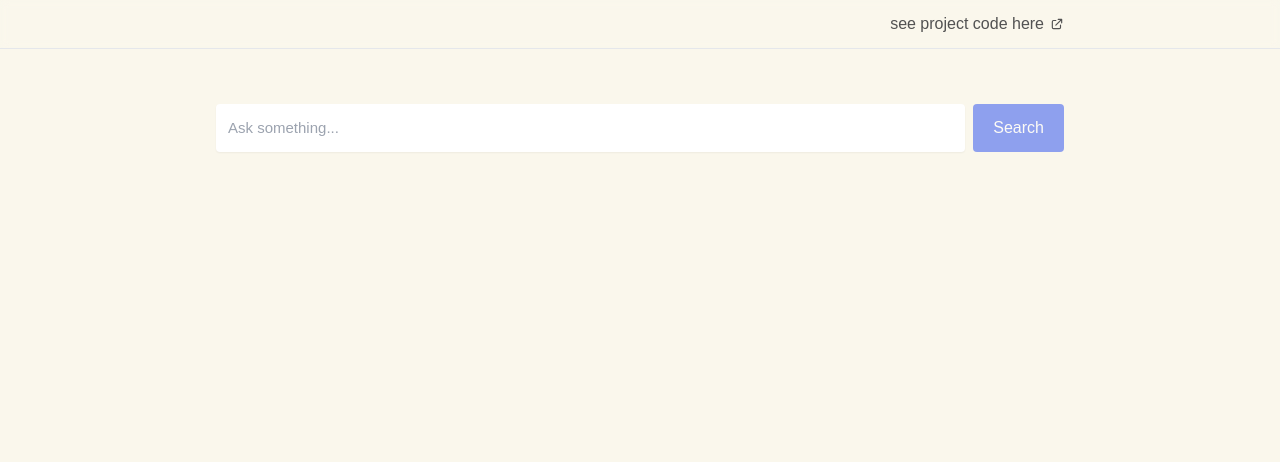
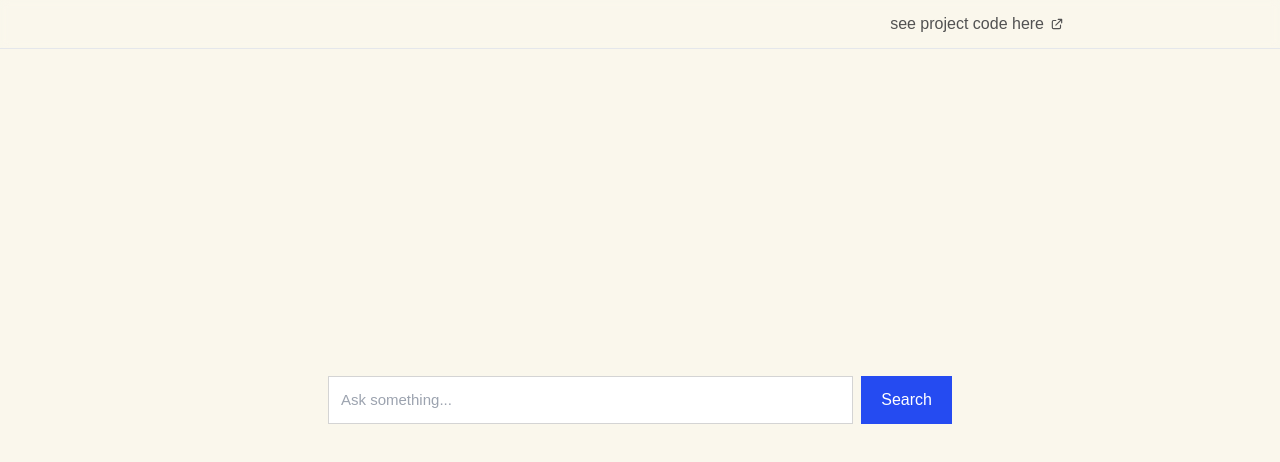
Before and after one commit to sliss/deepseek-chat-ad-supported, a Next.js app: page / in a window 1280 px wide. Shown: the top 462 px of the page. Built offline with nearby package versions, Linux system fonts and the light colour scheme; a web font is replaced by a local one.

Commit message:
made the input bar start in the middle and then fixed at the bottom

```diff
--- a/app/page.tsx
+++ b/app/page.tsx
@@ -142,7 +142,7 @@ export default function Page() {
           </a>
         </div>
       </div>
-      <div className="md:max-w-4xl mx-auto p-6 pt-20 space-y-6 bg-[var(--secondary-default)]">
+      <div className="md:max-w-4xl mx-auto p-6 pt-20 pb-24 space-y-6 bg-[var(--secondary-default)]">
         <div className="space-y-6">
           {messages.filter(m => m.role !== 'system').map((message) => (
             <div key={message.id}>
@@ -237,25 +237,33 @@ export default function Page() {
             <p className="text-sm text-red-800">⚠️ {searchError}</p>
           </div>
         )}
+      </div>
 
-        <form onSubmit={handleSubmit} className="sticky bottom-6">
-          <div className="flex gap-2">
+      <div className={`${messages.filter(m => m.role !== 'system').length === 0
+        ? 'fixed inset-0 flex items-center justify-center bg-transparent'
+        : 'fixed bottom-0 left-0 right-0 bg-white/80 backdrop-blur-sm border-t'} z-50 transition-all duration-300`}>
+        <div className={`${messages.filter(m => m.role !== 'system').length === 0
+          ? 'w-full md:max-w-2xl px-6'
+          : 'w-full md:max-w-4xl p-5'}`}>
+          <form onSubmit={handleSubmit}>
+            <div className={`flex gap-2`}>
               <input
                 value={input}
                 onChange={handleInputChange}
                 placeholder="Ask something..."
-              className="flex-1 p-3 bg-white border-0 rounded shadow-sm focus:outline-none focus:ring-1 focus:ring-[var(--brand-default)] text-[15px]"
+                className={`flex-1 p-3 bg-white border border-gray-300 rounded-md focus:outline-none focus:ring-1 focus:ring-[var(--brand-default)] text-[15px] `}
               />
               <button
                 type="submit"
                 disabled={!input.trim() || isSearching}
-              className="px-5 py-3 bg-[var(--brand-default)] text-white rounded hover:bg-[var(--brand-muted)] disabled:opacity-50 font-medium"
+                className="px-5 py-3 bg-[var(--brand-default)] text-white rounded-md hover:bg-[var(--brand-muted)] font-medium"
               >
                 {isSearching ? 'Searching...' : 'Search'}
               </button>
             </div>
           </form>
         </div>
+      </div>
     </>
   );
 }
```
Lines whose indentation alone changed are shown as unchanged.
